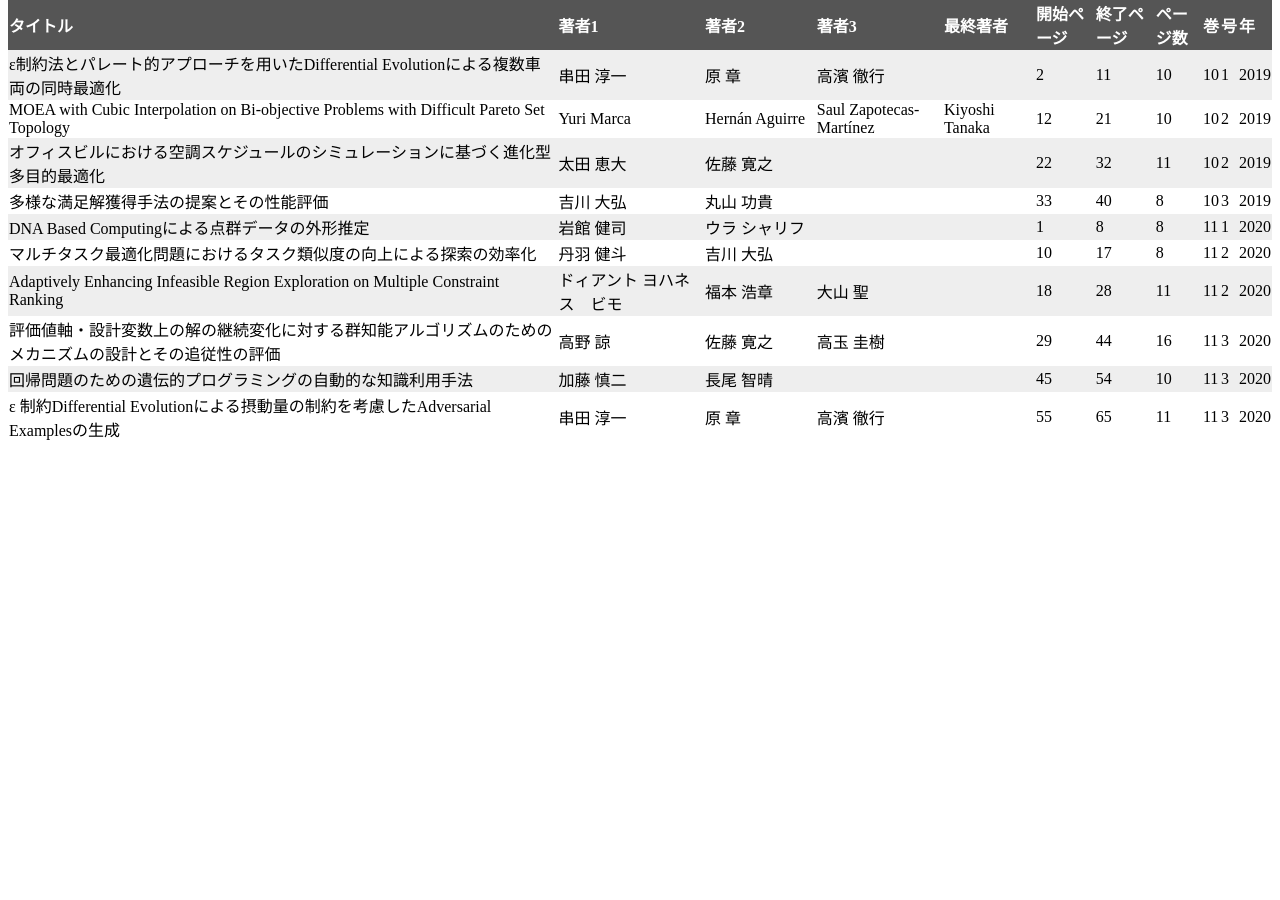
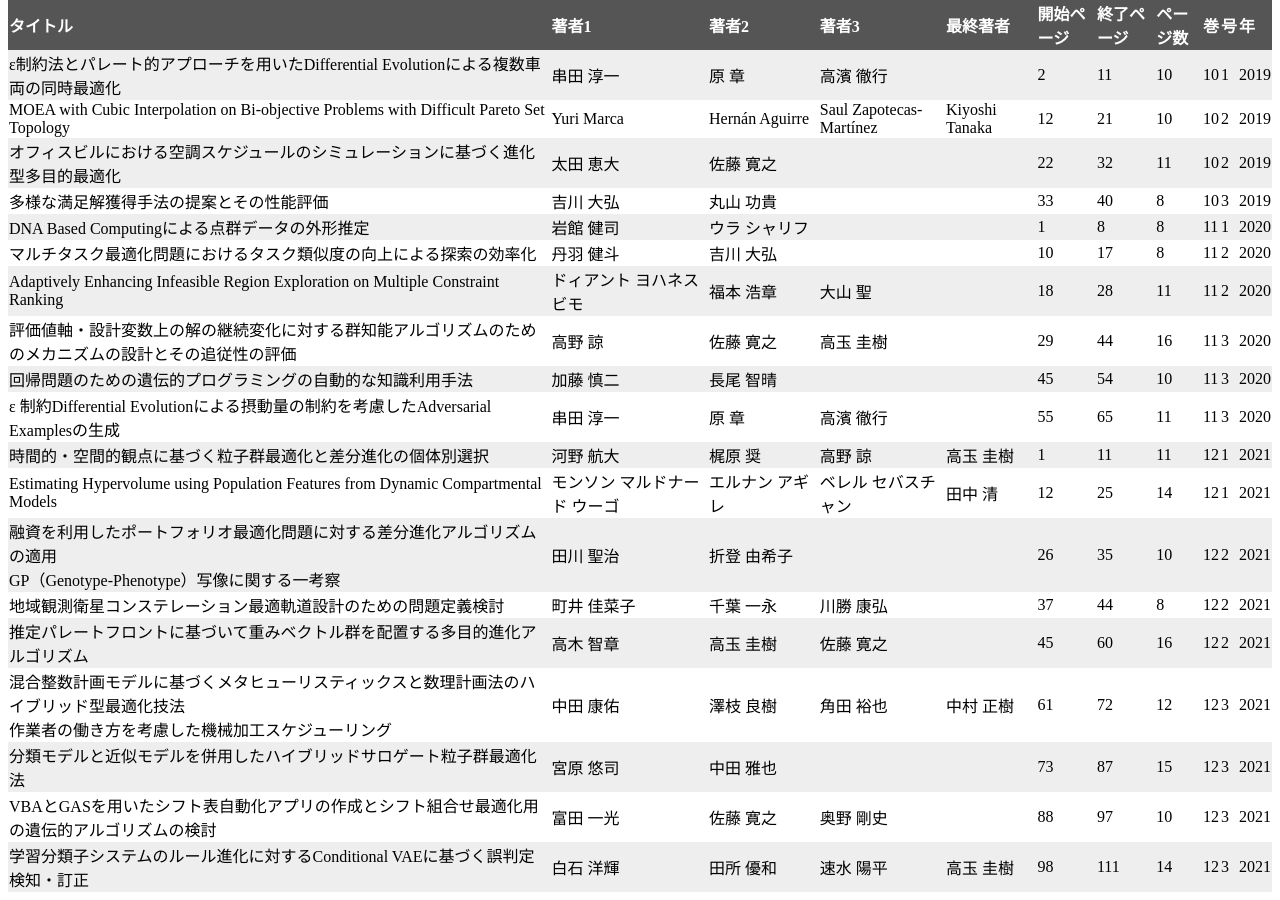
Before and after one commit to tomtkg/tomtkg.github.io, a Jekyll site: the page data/tjpnsec.html, which Jekyll copies as it is, in a window 1280 px wide and 900 px high, scrolled down 3212 px. Built offline with Jekyll 4.4.1, drawn with Linux system fonts in a browser that asks for light colours; before the commit the page ends 3662 px from its top, so only the background shows below that.

Commit message:
Update tjpnsec.html

```diff
--- a/data/tjpnsec.html
+++ b/data/tjpnsec.html
@@ -18,7 +18,7 @@
   }
 </style>
 <table>
-  <tr><th>タイトル</th><th>著者1</th><th>著者2</th><th>著者3</th><th>最終著者</th><th>開始ページ</th><th>終了ページ</th><th>ページ数</th><th>巻</th><th>号</th><th>年</th></tr>
+	<tr><th>タイトル</th><th>著者1</th><th>著者2</th><th>著者3</th><th>最終著者</th><th>開始ページ</th><th>終了ページ</th><th>ページ数</th><th>巻</th><th>号</th><th>年</th></tr>
 	<tr><td>進化計算への招待</td><td>小林 重信</td><td></td><td></td><td></td><td>1</td><td>4</td><td>4</td><td>1</td><td>1</td><td>2010</td></tr>
 	<tr><td>これまでのシンポジウムを振り返る</td><td>廣安 知之</td><td></td><td></td><td></td><td>5</td><td>7</td><td>3</td><td>1</td><td>1</td><td>2010</td></tr>
 	<tr><td>進化計算と工学設計</td><td>大林 茂</td><td></td><td></td><td></td><td>8</td><td>9</td><td>2</td><td>1</td><td>1</td><td>2010</td></tr>
@@ -125,4 +125,13 @@
 	<tr><td>評価値軸・設計変数上の解の継続変化に対する群知能アルゴリズムのためのメカニズムの設計とその追従性の評価</td><td>高野 諒</td><td>佐藤 寛之</td><td>高玉 圭樹</td><td></td><td>29</td><td>44</td><td>16</td><td>11</td><td>3</td><td>2020</td></tr>
 	<tr><td>回帰問題のための遺伝的プログラミングの自動的な知識利用手法</td><td>加藤 慎二</td><td>長尾 智晴</td><td></td><td></td><td>45</td><td>54</td><td>10</td><td>11</td><td>3</td><td>2020</td></tr>
 	<tr><td>ε 制約Differential Evolutionによる摂動量の制約を考慮したAdversarial Examplesの生成</td><td>串田 淳一</td><td>原 章</td><td>高濱 徹行</td><td></td><td>55</td><td>65</td><td>11</td><td>11</td><td>3</td><td>2020</td></tr>
+	<tr><td>時間的・空間的観点に基づく粒子群最適化と差分進化の個体別選択</td><td>河野 航大</td><td>梶原 奨</td><td>高野 諒</td><td>高玉 圭樹</td><td>1</td><td>11</td><td>11</td><td>12</td><td>1</td><td>2021</td></tr>
+	<tr><td>Estimating Hypervolume using Population Features from Dynamic Compartmental Models</td><td>モンソン マルドナード ウーゴ</td><td>エルナン アギレ</td><td>ベレル セバスチャン</td><td>田中 清</td><td>12</td><td>25</td><td>14</td><td>12</td><td>1</td><td>2021</td></tr>
+	<tr><td>融資を利用したポートフォリオ最適化問題に対する差分進化アルゴリズムの適用<br>GP（Genotype-Phenotype）写像に関する一考察</td><td>田川 聖治</td><td colspan="2">折登 由希子</td><td></td><td>26</td><td>35</td><td>10</td><td>12</td><td>2</td><td>2021</td></tr>
+	<tr><td>地域観測衛星コンステレーション最適軌道設計のための問題定義検討</td><td>町井 佳菜子</td><td>千葉 一永</td><td>川勝 康弘</td><td></td><td>37</td><td>44</td><td>8</td><td>12</td><td>2</td><td>2021</td></tr>
+	<tr><td>推定パレートフロントに基づいて重みベクトル群を配置する多目的進化アルゴリズム</td><td>高木 智章</td><td>高玉 圭樹</td><td>佐藤 寛之</td><td></td><td>45</td><td>60</td><td>16</td><td>12</td><td>2</td><td>2021</td></tr>
+	<tr><td>混合整数計画モデルに基づくメタヒューリスティックスと数理計画法のハイブリッド型最適化技法<br>作業者の働き方を考慮した機械加工スケジューリング</td><td>中田 康佑</td><td>澤枝 良樹</td><td>角田 裕也</td><td>中村 正樹</td><td>61</td><td>72</td><td>12</td><td>12</td><td>3</td><td>2021</td></tr>
+	<tr><td>分類モデルと近似モデルを併用したハイブリッドサロゲート粒子群最適化法</td><td>宮原 悠司</td><td>中田 雅也</td><td></td><td></td><td>73</td><td>87</td><td>15</td><td>12</td><td>3</td><td>2021</td></tr>
+	<tr><td>VBAとGASを用いたシフト表自動化アプリの作成とシフト組合せ最適化用の遺伝的アルゴリズムの検討</td><td>富田 一光</td><td>佐藤 寛之</td><td>奥野 剛史</td><td></td><td>88</td><td>97</td><td>10</td><td>12</td><td>3</td><td>2021</td></tr>
+	<tr><td>学習分類子システムのルール進化に対するConditional VAEに基づく誤判定検知・訂正</td><td>白石 洋輝</td><td>田所 優和</td><td>速水 陽平</td><td>高玉 圭樹</td><td>98</td><td>111</td><td>14</td><td>12</td><td>3</td><td>2021</td></tr>
 </table>
```
